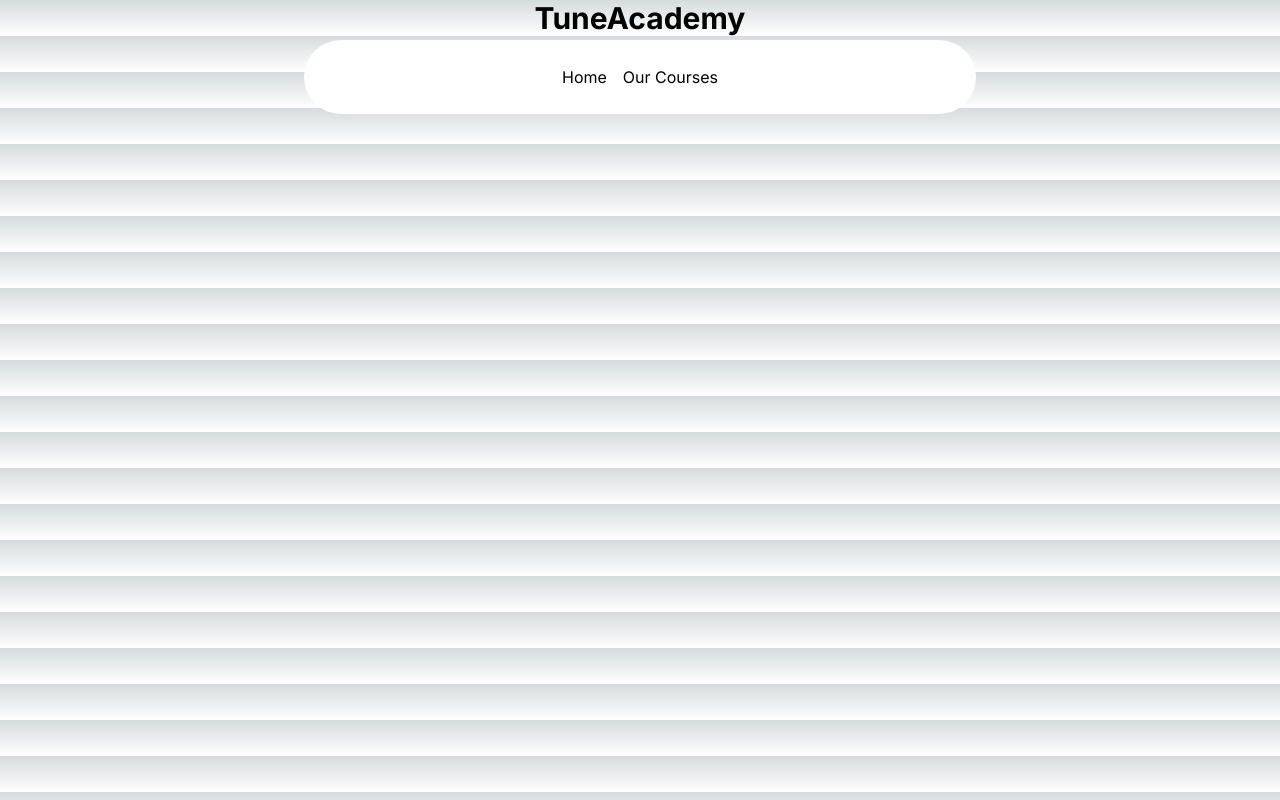
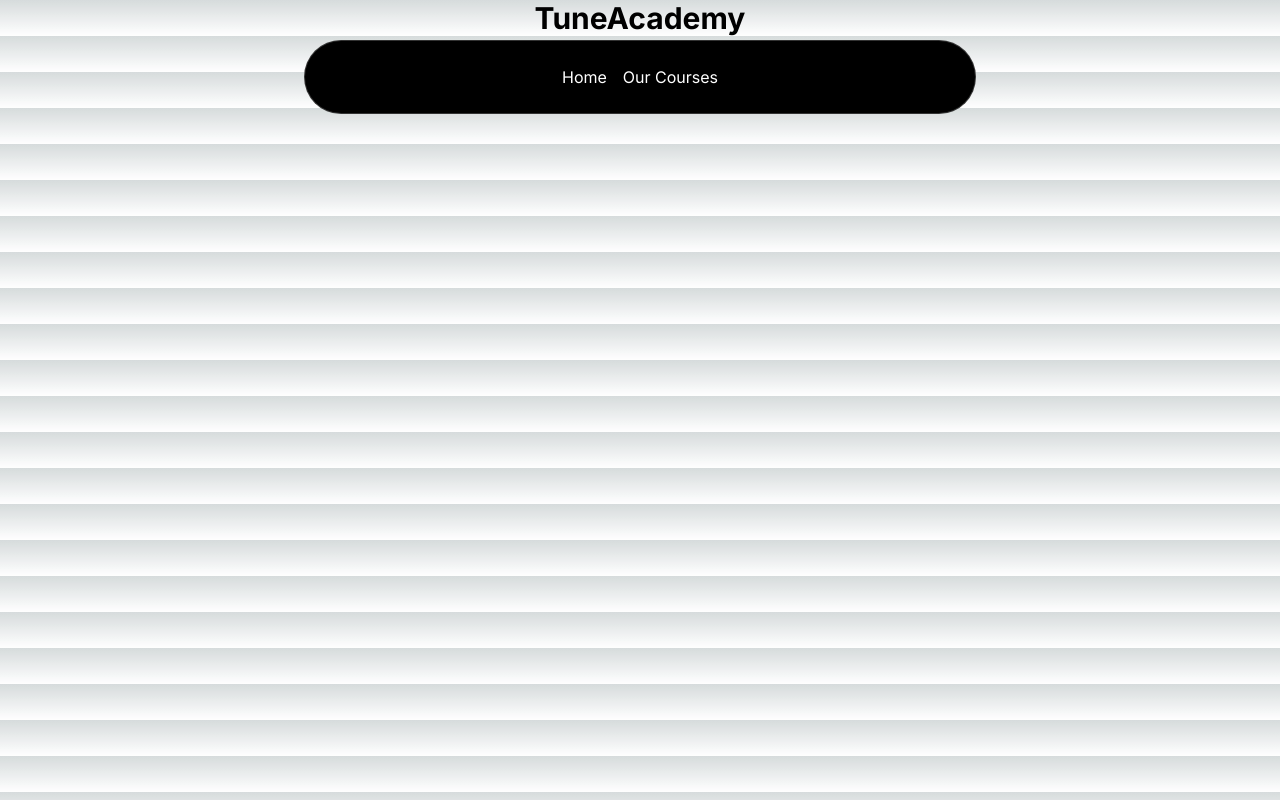
Before and after one commit to afnanhussain2002/tune-academy, a Next.js app: page / in a window 1280 px wide. Built offline with nearby package versions, Linux system fonts and the light colour scheme.

Commit message:
change some cod eon global css

```diff
--- a/src/app/layout.tsx
+++ b/src/app/layout.tsx
@@ -16,7 +16,7 @@ export default function RootLayout({
   children: React.ReactNode;
 }>) {
   return (
-    <html lang="en">
+    <html lang="en" className="dark">
       <body className={inter.className}>
         <Navbar/>
         {children}
--- a/src/components/Navbar.tsx
+++ b/src/components/Navbar.tsx
@@ -18,7 +18,10 @@ function Navbar({ className }: { className?: string }){
        </MenuItem>
        </Link>
        <MenuItem setActive={setActive} item="Our Courses" active={active}>
+
+       <div className="flex flex-col space-y-4 text-sm">
        <HoveredLink href="/courses">All courses</HoveredLink>
+       </div>
        </MenuItem>
          </Menu>
         </div>
--- a/tailwind.config.ts
+++ b/tailwind.config.ts
@@ -6,6 +6,7 @@ const config: Config = {
     "./src/components/**/*.{js,ts,jsx,tsx,mdx}",
     "./src/app/**/*.{js,ts,jsx,tsx,mdx}",
   ],
+  darkMode:'class',
   theme: {
     extend: {
       backgroundImage: {
```
